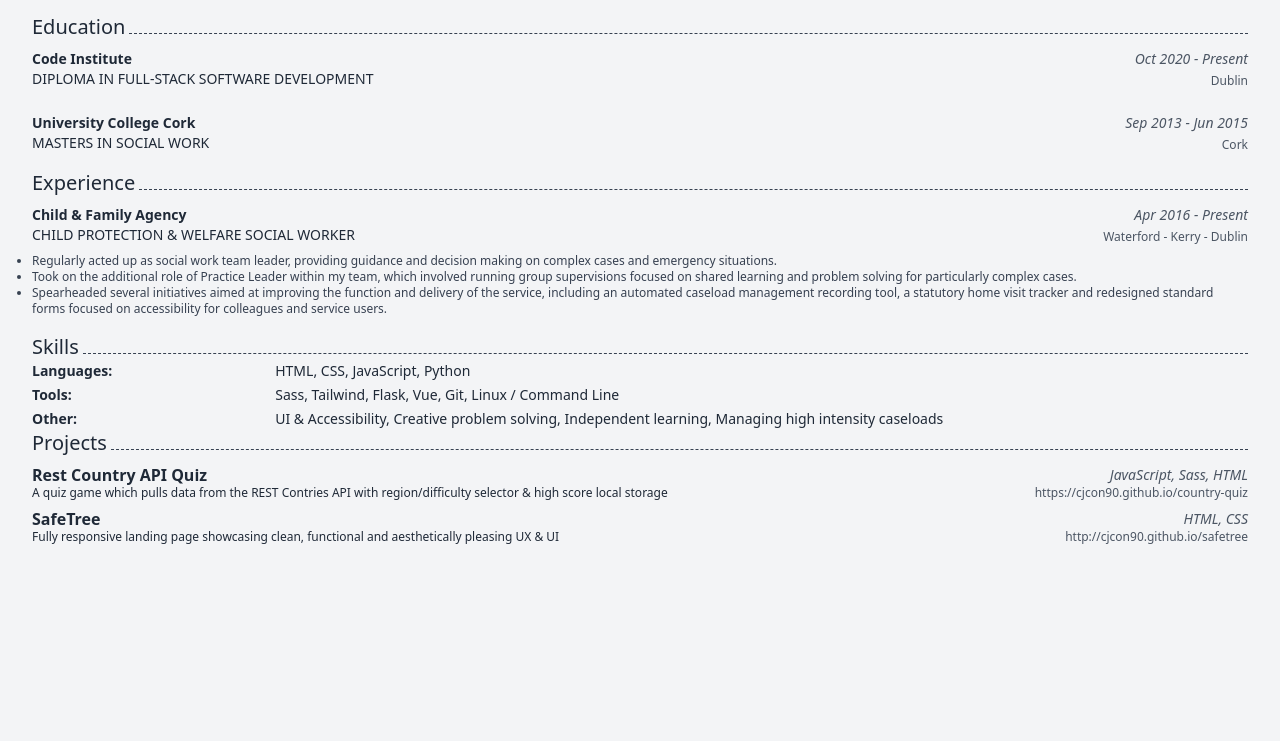
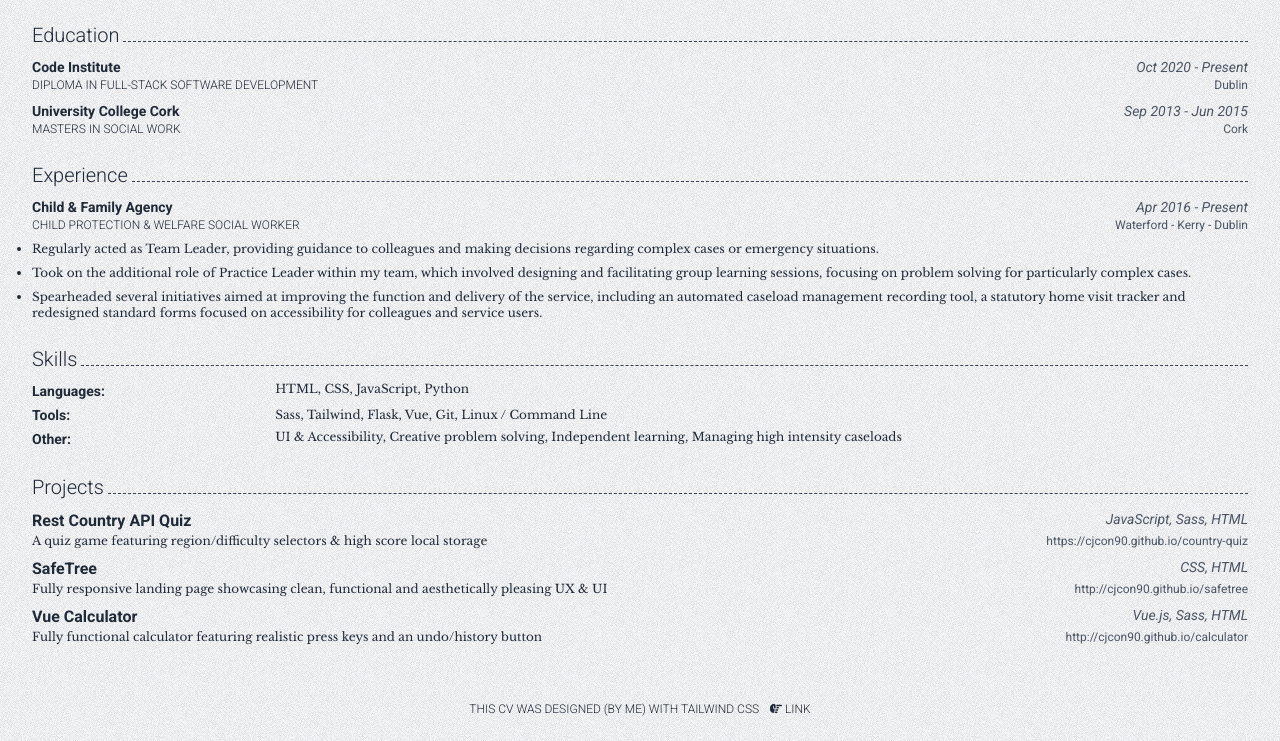
Before and after one commit to cjcon90/tw-resume, a website: page index.html in a window 1280 px wide. Shown: the part 123-864 px from the top of the page. Before the commit the page ends 800 px from the top, so only its background shows below. Drawn offline with nearby package versions, Linux system fonts and the light colour scheme.

Commit message:
add: print size setting, custom fonts & texture background

```diff
--- a/css/styles.css
+++ b/css/styles.css
@@ -1,3 +1,13 @@
 @tailwind base;
 @tailwind components;
+
+@media print {
+    body {
+        width: 21cm;
+        height: 29cm;
+        margin: 0 0 0 0;
+        /* change the margins as you want them to be. */
+    }
+}
+
 @tailwind utilities;
--- a/index.html
+++ b/index.html
@@ -6,14 +6,18 @@
     <meta http-equiv="X-UA-Compatible" content="IE=edge">
     <meta name="viewport" content="width=device-width, initial-scale=1.0">
     <script src="https://kit.fontawesome.com/ea8e9f1dd8.js" crossorigin="anonymous"></script>
+    <link rel="preconnect" href="https://fonts.gstatic.com">
+    <link
+        href="https://fonts.googleapis.com/css2?family=Libre+Baskerville:ital,wght@0,400;0,700;1,400&family=Roboto:ital,wght@0,100;0,300;0,400;0,500;0,700;1,300;1,400;1,500&display=swap"
+        rel="stylesheet">
     <link rel="stylesheet" href="css/compiled.css">
     <title>Ciaran Concannon Resume</title>
 </head>
 
-<body class="text-gray-800 bg-gray-100 ">
+<body class="text-gray-800 bg-gray-100 bg-white-texture ">
     <header class="mt-6 text-center ">
-        <h1 class="text-4xl font-light">Ciaran Concannon</h1>
-        <h2 class="text-sm font-light uppercase">Full-Stack Web Developer</h2>
+        <h1 class="my-2 font-serif text-4xl">Ciaran Concannon</h1>
+        <h2 class="text-sm font-light uppercase">Full-Stack Developer</h2>
         <ul class="flex items-center justify-center gap-1 mt-2 text-sm font-light">
             <li><a href="mailto:cjcon90@pm.me"><i class="fas fa-envelope"></i> cjcon90@pm.me</a> |</li>
             <li><i class="fas fa-phone"></i> 087 672 3100 |</li>
@@ -22,7 +26,7 @@
         </ul>
     </header>
 
-    <main class="flex flex-col gap-4 mx-8 mt-6 leading-tight">
+    <main class="flex flex-col gap-6 mx-8 mt-6">
         <div class="education">
             <div class="flex items-baseline">
                 <h2 class="text-xl font-light">Education</h2>
@@ -30,13 +34,12 @@
             </div>
             <div class="education-item"></div>
             <div class="flex items-end justify-between mt-2">
-                <h3 class="text-sm font-semibold ">Code Institute</h3>
+                <h3 class="text-sm font-semibold">Code Institute</h3>
                 <h4 class="text-sm italic text-gray-600">Oct 2020 - Present</h4>
             </div>
             <div class="flex items-end justify-between">
-                <h3 class="text-sm font-light uppercase">Diploma in Full-Stack Software Development</h3>
+                <h3 class="text-xs font-light uppercase">Diploma in Full-Stack Software Development</h3>
                 <h4 class="text-xs text-gray-600">Dublin</h4>
-            </div>
             </div>
             <div class="education-item">
                 <div class="flex items-end justify-between mt-2">
@@ -44,8 +47,9 @@
                     <h4 class="text-sm italic text-gray-600">Sep 2013 - Jun 2015</h4>
                 </div>
                 <div class="flex items-end justify-between">
-                <h3 class="text-sm font-light uppercase">Masters in Social Work</h3>
+                    <h3 class="text-xs font-light uppercase">Masters in Social Work</h3>
                     <h4 class="text-xs text-gray-600">Cork</h4>
+                </div>
             </div>
         </div>
         </div>
@@ -60,15 +64,16 @@
                     <h4 class="text-sm italic text-gray-600">Apr 2016 - Present</h4>
                 </div>
                 <div class="flex items-end justify-between">
-                    <h3 class="text-sm font-light uppercase">Child Protection & Welfare Social Worker</h3>
+                    <h3 class="text-xs font-light uppercase">Child Protection & Welfare Social Worker</h3>
                     <h4 class="text-xs text-gray-600">Waterford - Kerry - Dublin</h4>
                 </div>
-                <ul class="mt-2 text-xs font-light text-gray-700 list-disc ">
-                    <li>Regularly acted up as social work team leader, providing guidance and decision making on complex
-                        cases and emergency situations.</li>
-                    <li>Took on the additional role of Practice Leader within my team, which involved running group
-                        supervisions focused on shared learning
-                        and problem solving for particularly complex cases.</li>
+                <ul class="flex flex-col gap-2 mt-2 font-serif text-xs list-disc ">
+                    <li>Regularly acted as Team Leader, providing guidance to colleagues and
+                        making decisions regarding complex
+                        cases or emergency situations.</li>
+                    <li>Took on the additional role of Practice Leader within my team, which involved designing and
+                        facilitating group
+                        learning sessions, focusing on problem solving for particularly complex cases.</li>
                     <li>Spearheaded several initiatives aimed at improving the function and delivery of the service,
                         including an automated caseload management recording tool, a statutory home visit tracker and
                         redesigned standard forms focused
@@ -81,27 +86,32 @@
                 <h2 class="text-xl font-light">Skills</h2>
                 <div class="flex-1 h-screen max-h-0.5 border-b border-gray-700 border-dashed ml-1"></div>
             </div>
-            <div class="flex flex-col gap-1">
+            <div class="flex flex-col gap-1 mt-2">
                 <div class="flex justify-between">
                     <div>
                         <h3 class="text-sm font-semibold">Languages:</h3>
                     </div>
-                    <div class="w-4/5 text-sm font-light">HTML, CSS, JavaScript, Python</div>
+                    <div class="w-4/5 font-serif text-xs ">HTML, CSS, JavaScript, Python</div>
                 </div>
                 <div class="flex justify-between">
                     <div>
                         <h3 class="text-sm font-semibold">Tools:</h3>
                     </div>
-                    <div class="w-4/5 text-sm font-light">Sass, Tailwind, Flask, Vue, Git, Linux / Command Line</div>
+                    <div class="self-center w-4/5 font-serif text-xs ">Sass, Tailwind, Flask, Vue, Git, Linux /
+                        Command Line
+                    </div>
                 </div>
                 <div class="flex justify-between">
                     <div>
                         <h3 class="text-sm font-semibold">Other:</h3>
                     </div>
-                    <div class="flex-grow-0 w-4/5 text-sm font-light">UI & Accessibility, Creative problem solving,
+                    <div class="w-4/5 font-serif text-xs ">UI & Accessibility, Creative
+                        problem
+                        solving,
                         Independent
                         learning,
                         Managing high intensity caseloads</div>
+                </div>
             </div>
         </div>
         <div class="projects">
@@ -115,8 +125,9 @@
                     <h4 class="text-sm italic text-gray-600">JavaScript, Sass, HTML</h4>
                 </div>
                 <div class="flex items-center justify-between">
-                        <h3 class="w-3/5 text-xs font-light">A quiz game which pulls data from the REST Contries API
-                            with region/difficulty selector & high score local storage</h3>
+                    <h3 class="w-3/5 font-serif text-xs ">A quiz game featuring
+                        region/difficulty selectors
+                        & high score local storage</h3>
                     <h4 class="text-xs text-gray-600"><a href="https://cjcon90.github.io/country-quiz/game.html"
                             target="_blank">https://cjcon90.github.io/country-quiz</a>
                     </h4>
@@ -125,17 +136,35 @@
             <div class="project-item">
                 <div class="flex justify-between mt-2">
                     <h3 class="font-semibold ">SafeTree</h3>
-                        <h4 class="text-sm italic text-gray-600">HTML, CSS</h4>
+                    <h4 class="text-sm italic text-gray-600">CSS, HTML</h4>
                 </div>
                 <div class="flex items-center justify-between">
-                        <h3 class="w-3/5 text-xs font-light">Fully responsive landing page showcasing clean, functional
+                    <h3 class="w-3/5 font-serif text-xs ">Fully responsive landing page
+                        showcasing clean,
+                        functional
                         and aesthetically pleasing UX & UI</h3>
                     <h4 class="text-xs text-gray-600"><a href="https://cjcon90.github.io/safetree/"
                             target="_blank">http://cjcon90.github.io/safetree</a>
                     </h4>
                 </div>
             </div>
+            <div class="project-item">
+                <div class="flex justify-between mt-2">
+                    <h3 class="font-semibold ">Vue Calculator</h3>
+                    <h4 class="text-sm italic text-gray-600">Vue.js, Sass, HTML</h4>
                 </div>
+                <div class="flex items-center justify-between">
+                    <h3 class="w-3/5 font-serif text-xs ">Fully functional calculator featuring realistic press keys and
+                        an undo/history button</h3>
+                    <h4 class="text-xs text-gray-600"><a href="https://cjcon90.github.io/calculator/"
+                            target="_blank">http://cjcon90.github.io/calculator</a>
+                    </h4>
+                </div>
+            </div>
+        </div>
+        <p class="mt-8 text-xs font-light text-center uppercase ">This CV was designed (by me) with
+            Tailwind CSS <i class="ml-2 fas fa-hand-point-right"></i> <a href="https://github.com/cjcon90/tw-resume"
+                target="_blank">LINK</p>
     </main>
 
 </html>
--- a/tailwind.config.js
+++ b/tailwind.config.js
@@ -1,3 +1,4 @@
+const defaultTheme = require("tailwindcss/defaultTheme");
 module.exports = {
   purge: {
     enabled: true,
@@ -8,8 +9,15 @@ module.exports = {
     extend: {
       colors: {
         'cyan': '#00c5a9'
+      },
+      fontFamily: {
+        sans: ["Roboto", ...defaultTheme.fontFamily.sans],
+        serif: ["Libre Baskerville", ...defaultTheme.fontFamily.serif]
       }
     },
+    backgroundImage: theme => ({
+      'white-texture': "url('/img/white_texture/white_texture.png')",
+    })
   },
   variants: {
     extend: {},
```
Also changed, not shown: css/compiled.css, img/white_texture/readme.txt (added), img/white_texture/white_texture.png (added). Lines whose indentation alone changed are shown as unchanged.
